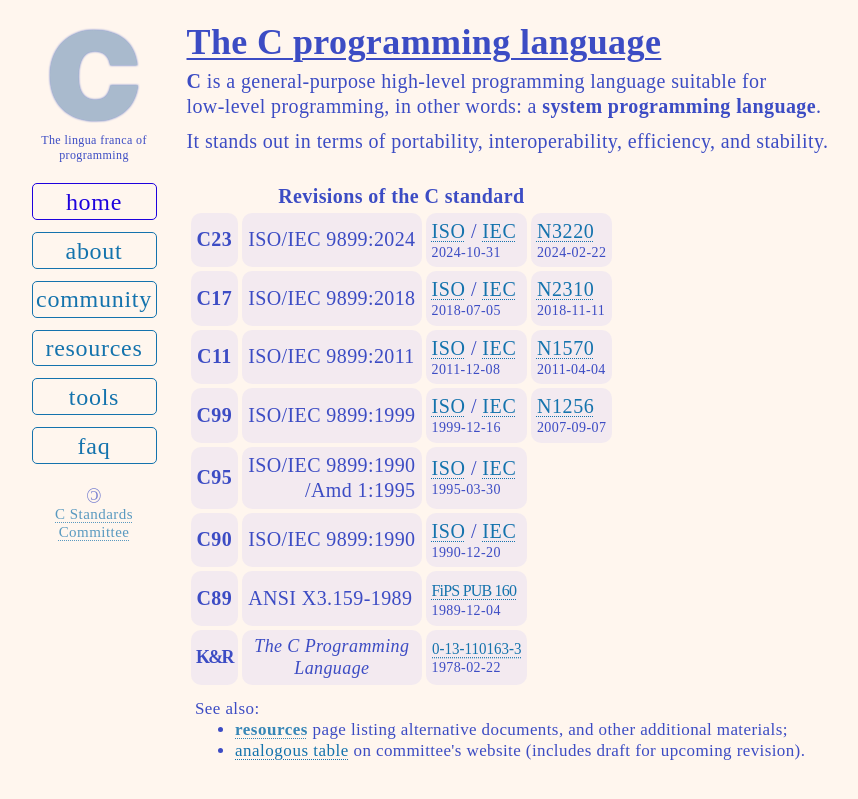
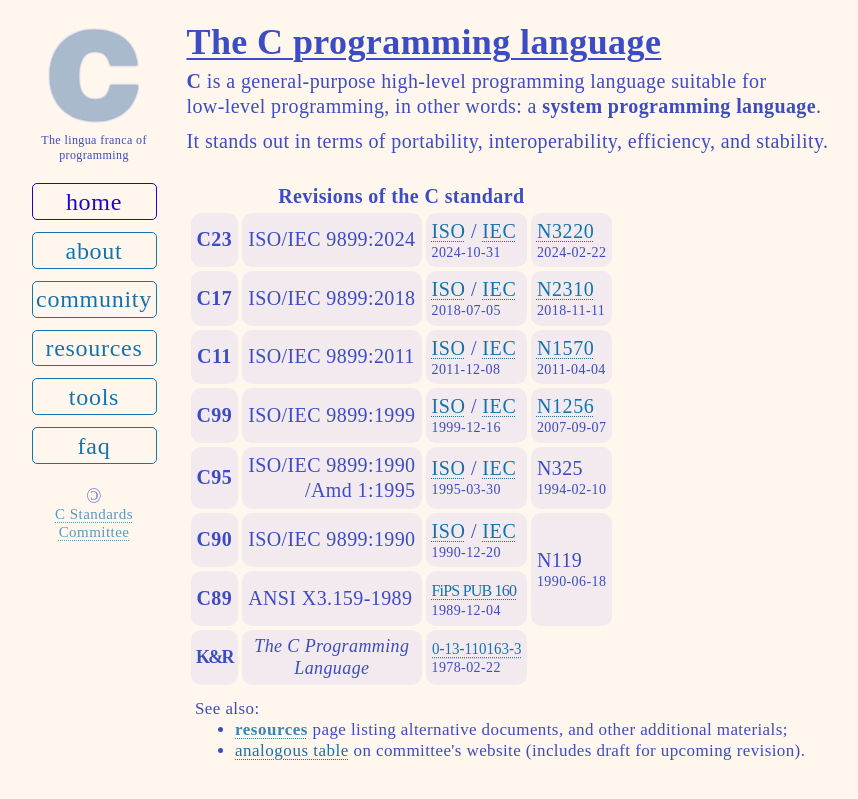
Before and after one commit to c-lang-org/c-www-homepage, a Jekyll site: the page built from index.html, in a window 1280 px wide. Shown: the top 799 px of the page, without its empty margins (201-1059 px from the left). Built offline with Jekyll 4.4.1, drawn with Linux system fonts in a browser that asks for light colours.

Commit message:
Add "empty" N-docs numbers to revision table

```diff
--- a/_includes/revisions-table.html
+++ b/_includes/revisions-table.html
@@ -78,6 +78,10 @@
         <a href="https://webstore.iec.ch/en/publication/21710">IEC</a>
         <time>1995-03-30</time>
       </td>
+      <td>
+        <span>N325</span>
+        <time>1994-02-10</time>
+      </td>
     </tr>
     <tr> <!-- C90 -->
       <td>C90</td>
@@ -87,6 +91,10 @@
         /
         <a href="https://webstore.iec.ch/en/publication/21711">IEC</a>
         <time>1990-12-20</time>
+      </td>
+      <td rowspan=2>
+        <span>N119</span>
+        <time>1990-06-18</time>
       </td>
     </tr>
     <tr> <!-- C89 -->
```
